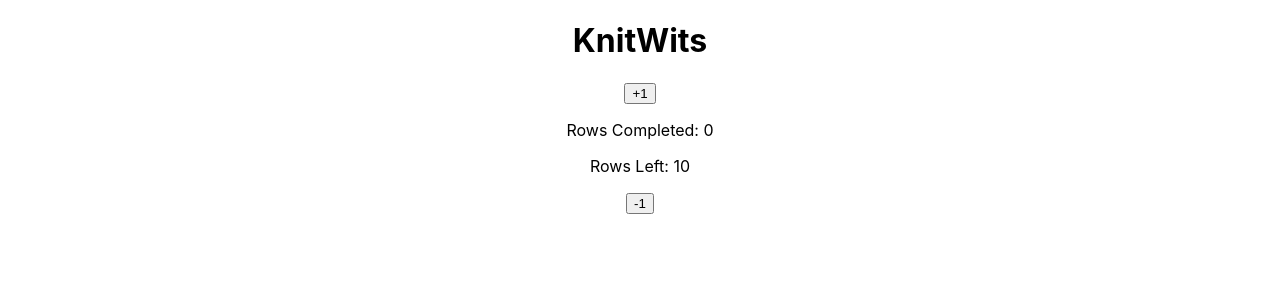
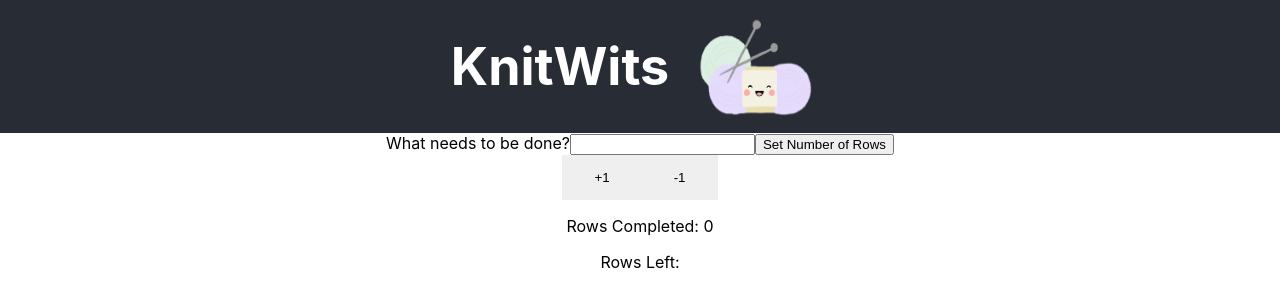
Before and after one commit to UnicornoftheSea99/knitwits, a React (Create React App) app: page / in a window 1280 px wide. Shown: the top 306 px of the page. Built offline with nearby package versions, Linux system fonts and the light colour scheme.

Commit message:
added more complexity to counter

```diff
--- a/src/App.css
+++ b/src/App.css
@@ -2,41 +2,17 @@
   text-align: center;
 }
 
-/* .App-logo {
-  height: 40vmin;
-  pointer-events: none;
-}
-
-@media (prefers-reduced-motion: no-preference) {
-  .App-logo {
-    animation: App-logo-spin infinite 20s linear;
-  }
-} */
-
 .App-header {
   background-color: #282c34;
-  min-height: 100vh;
+  /* min-height: 100vh; */
   display: flex;
-  flex-direction: column;
-  align-items: center;
   justify-content: center;
   font-size: calc(10px + 2vmin);
   color: white;
 }
 
-.App-link {
-  color: #61dafb;
+img{
+  border-radius: 4px;
+  padding: 5px;
+  width: 150px;
 }
-
-@keyframes App-logo-spin {
-  from {
-    transform: rotate(0deg);
-  }
-  to {
-    transform: rotate(360deg);
-  }
-}
-
-/* .Counter{
-  display: inline-block;
-} */
--- a/src/App.js
+++ b/src/App.js
@@ -1,22 +1,20 @@
 import logo from './logo.svg';
 import './App.css';
 import React, { Component } from 'react';
-import { render } from '@testing-library/react';
 
-/* hell yeah. canyou see me typing here */
 
 class App extends Component {
+
   render(){
   return (
     <div className="App">
-      {/* <header className="App-header"> */}
+      <header className="App-header">
         <h1> KnitWits </h1>
-        {/* <h2> dropdown for part, i am lazy and dont know the tags</h2>        */}
-      {/* </header> */}
+        <img src={'./IMG_0069.png'} />
+      </header>
       <div>
         <Counter />
       </div>
-      {/* <p> under the thingy goes optional stitch instructions whee </p> */}
     </div>
   );
 }
@@ -24,10 +22,16 @@ class App extends Component {
 
 
 class Counter extends Component {
-  state = {
-    count: 0,
-    left: 10
-  };
+  // state = {
+  //   count: 0,
+  //   left: 10
+  // };
+  constructor(props) {
+    super(props);
+    this.state = { count: 0, left:''};
+    this.handleChange = this.handleChange.bind(this);
+    this.handleSubmit = this.handleSubmit.bind(this);
+  }
   addClick = () => {
     this.setState(({ count,left }) => ({
       count: count + 1,
@@ -40,16 +44,41 @@ class Counter extends Component {
       left: left +1
     }));
   };
+
+  handleChange(e) {
+    this.setState({ left: e.target.value });
+  }
+
+  handleSubmit(e) {
+    e.preventDefault();
+    document.getElementById("findnumrows").style.display="none";
+  }
+
   render() {
     const mystyle = {
      display: "inline-block",
+     border: "none",
+      color: "black",
+      padding: "15px 32px",
+
     };
     return (
-    <div style={mystyle}>
-      <button onClick={this.addClick}>+1</button>
+    <div>
+       <form id="findnumrows" onSubmit={this.handleSubmit}>
+          <label htmlFor="new-todo">
+            What needs to be done?
+          </label>
+          <input
+            id="numRowinput"
+            onChange={this.handleChange}
+            value={this.state.left}
+          />
+          <button type="submit">Set Number of Rows </button>
+        </form>
+      <button style={mystyle} onClick={this.addClick}>+1</button>
+      <button style={mystyle} onClick={this.minusClick}>-1</button>
       <p>Rows Completed: {this.state.count}</p>
       <p>Rows Left: {this.state.left}</p>
-      <button onClick={this.minusClick}>-1</button>
     </div>
     )
   }
```
Also changed, not shown: 1 other file (tests, documents, lock files or other folders).
